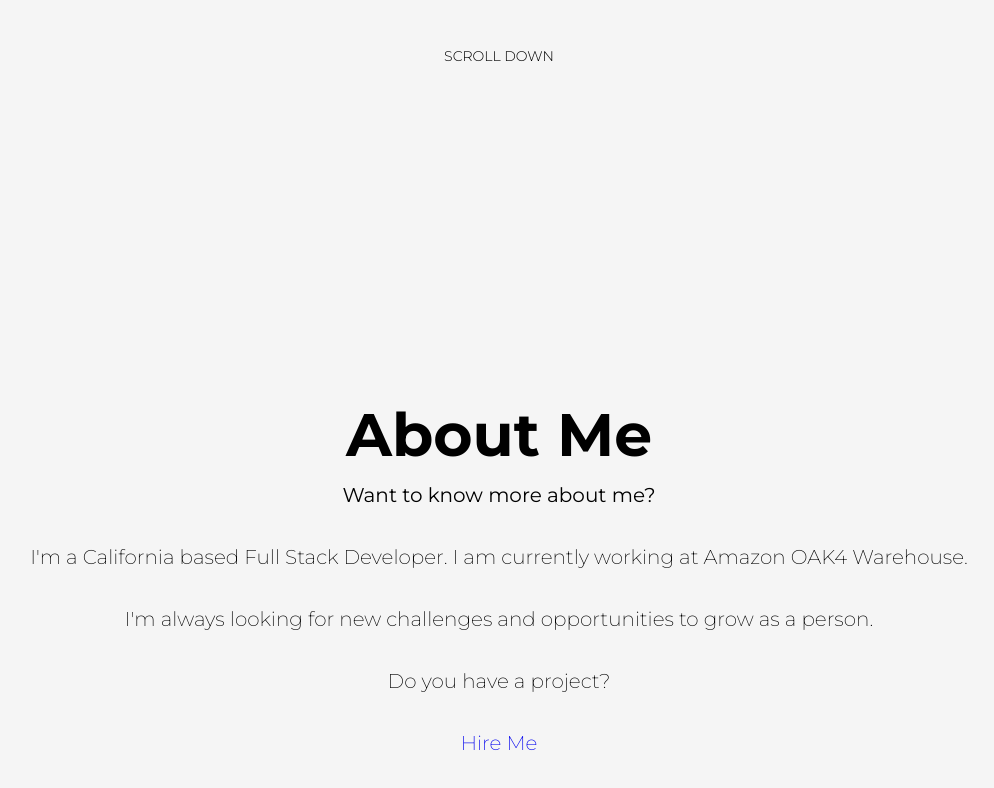
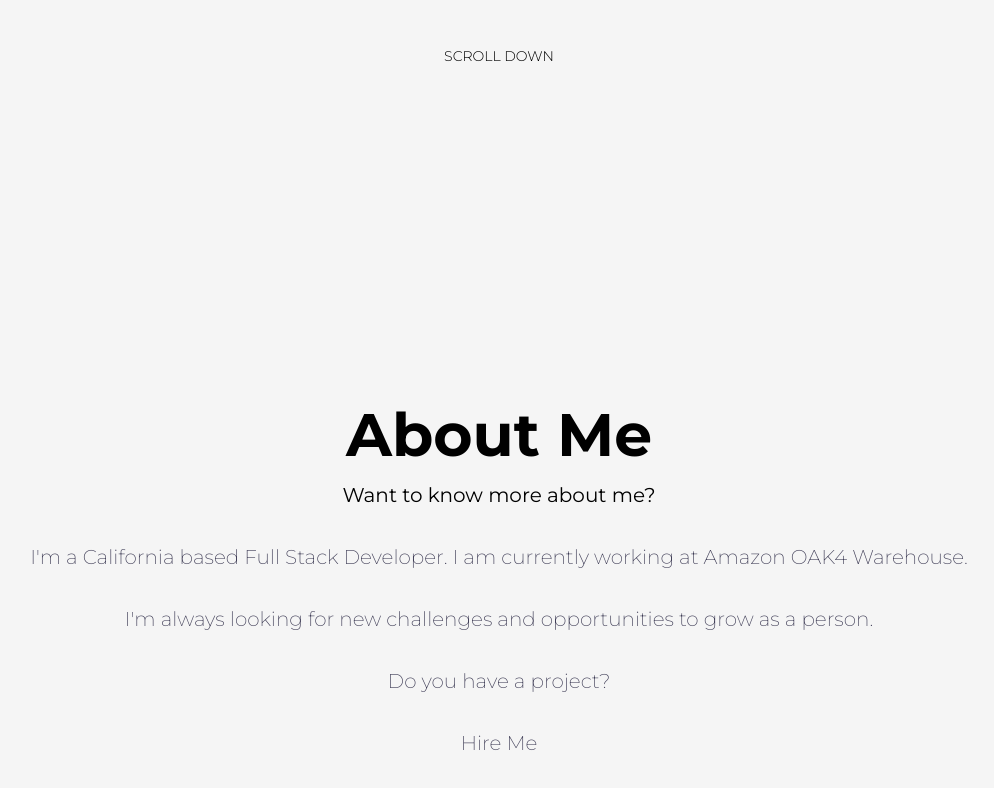
Before and after one commit to survani/gio-portfolio, a React (Create React App) app: page /about in a window 1280 px wide. Shown: the part 579-1367 px from the top of the page, without its empty margins (141-1135 px from the left). Built offline with nearby package versions, Linux system fonts and the light colour scheme.

Commit message:
Improved hire me text

```diff
--- a/src/components/about/style.js
+++ b/src/components/about/style.js
@@ -61,6 +61,7 @@ export const Text = styled.p`
   margin-top: 2rem;
   margin-bottom: 2rem;
   text-decoration: none;
+  color: #3f3d56;
 `;
 
 export const Links = styled.a`
```
